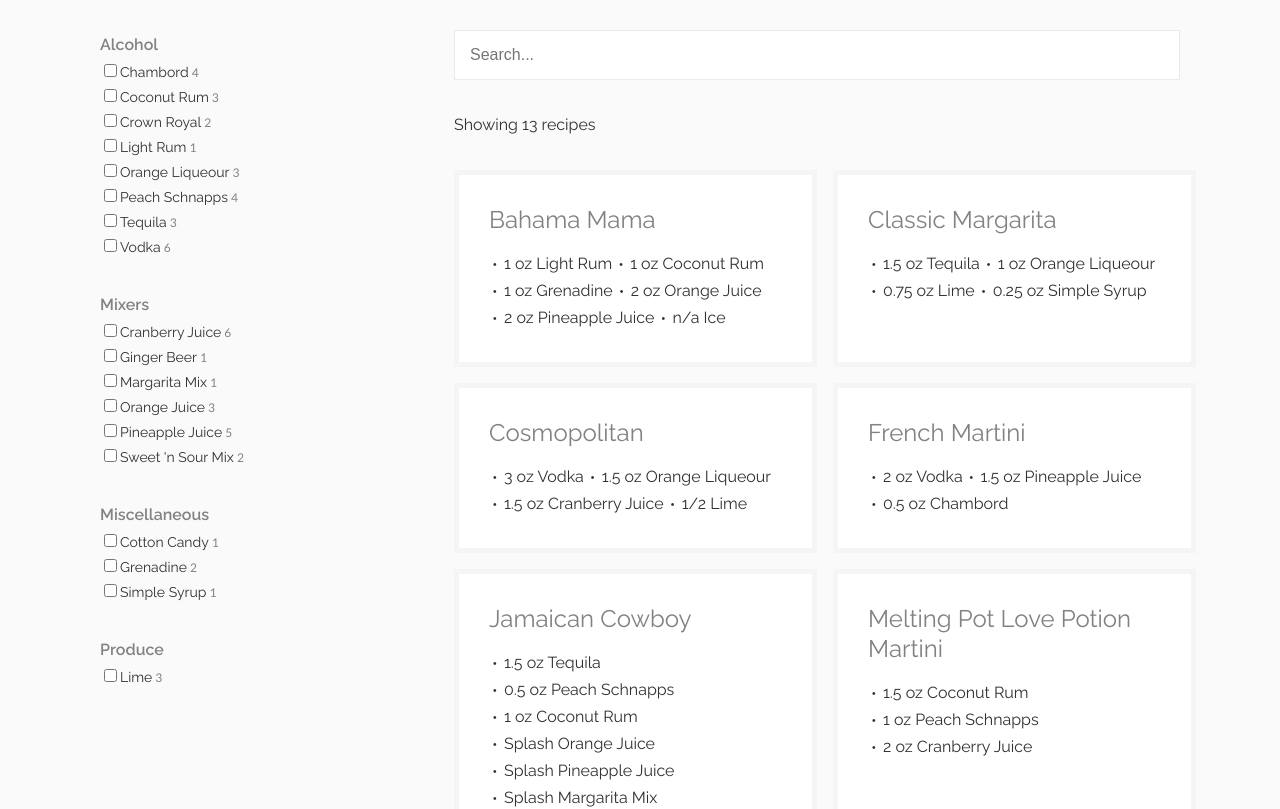
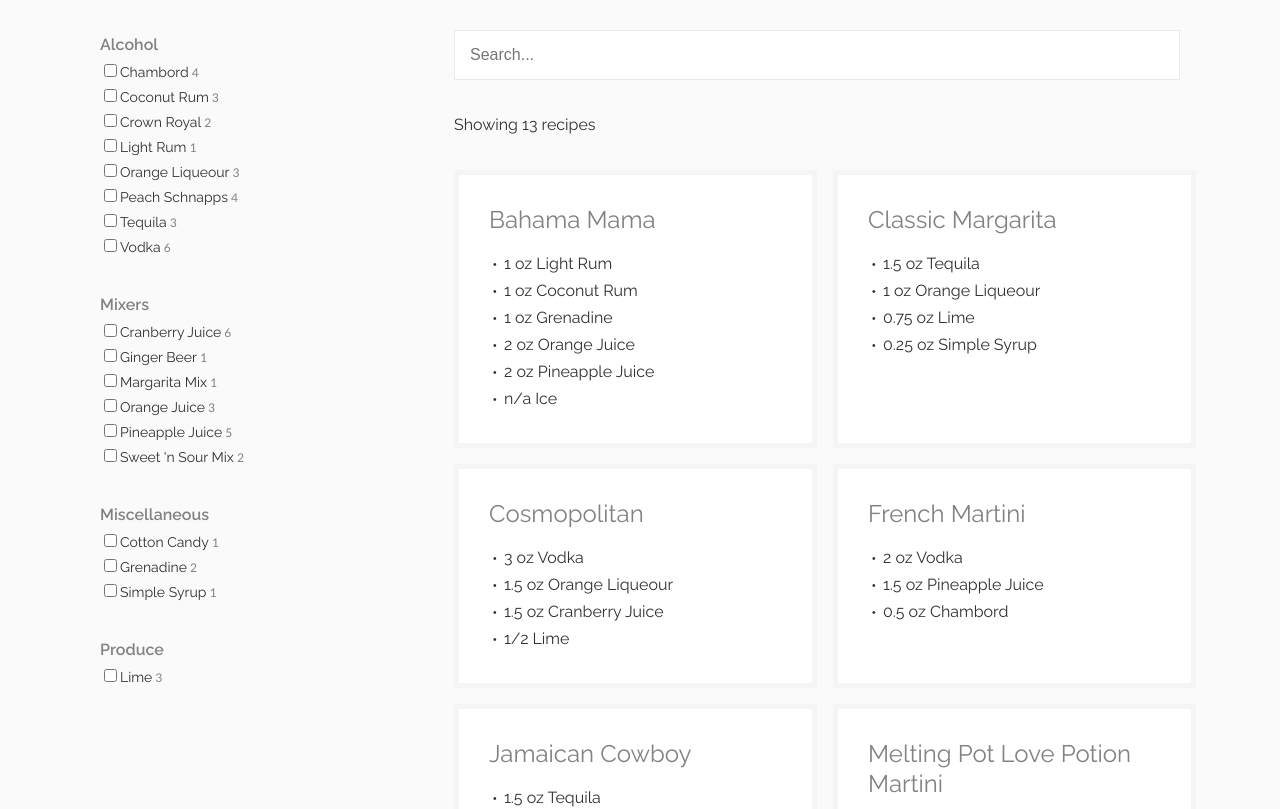
Before and after one commit to nicolesmithdev/mixology, a Vue app: page / in a window 1280 px wide. Shown: the top 809 px of the page. Built offline with nearby package versions, Linux system fonts and the light colour scheme.

Commit message:
Fix ingredient formatting

```diff
--- a/src/scss/components/_RecipeCard.scss
+++ b/src/scss/components/_RecipeCard.scss
@@ -29,7 +29,7 @@
     ul {
         padding-left: 0;
         li {
-            display: inline-block;
+            display: block;
             list-style: none;
             margin-bottom: 1px;
             padding: 3px 3px 3px 15px;
```
